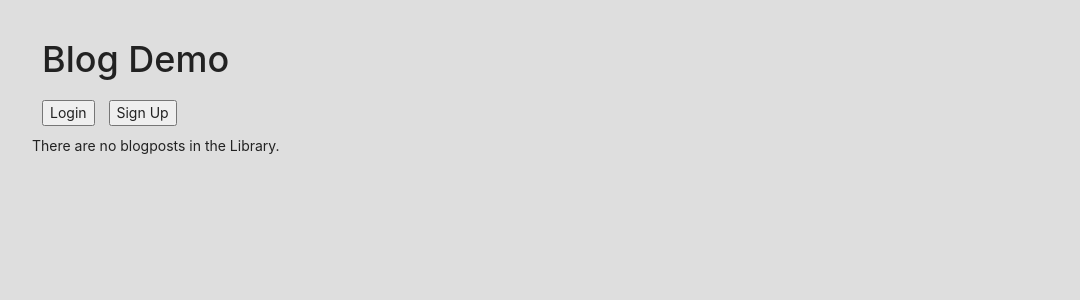
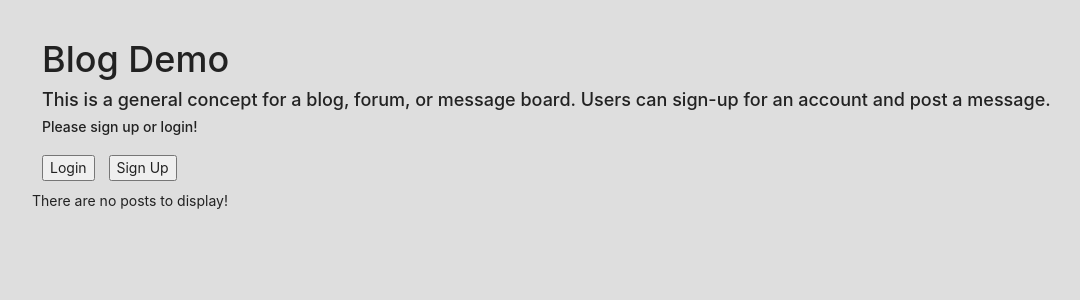
Before and after one commit to bacarlino/portfolio, a Django app: page /blog/ in a window 1280 px wide. Shown: the part 52-352 px from the top of the page, without its empty margins (23-1103 px from the left). Run offline with Django 3.2, Linux system fonts and the light colour scheme; data that the repository does not hold is empty; some libraries are stand-ins or nearby versions.

Commit message:
Add title message

```diff
--- a/blog/templates/blog/blogpost_list.html
+++ b/blog/templates/blog/blogpost_list.html
@@ -10,11 +10,14 @@
 </div>
 <div id="blog-header">
   <h1>Blog Demo</h1>
+  <h4>This is a general concept for a blog, forum, or message board. Users can sign-up for an account and post a message.</h4>
+
   {% if user.is_authenticated %}
     <h5>Logged in as: {{ user.get_username }}</h5>
   <a href={% url 'new_blog_post' %}><button>New Post</button></a>
     <a href="{% url 'logout' %}?next={{ request.path }}"><button>Logout</button></a>
   {% else %}
+    <h5>Please sign up or login!</h5>
     <a href="{% url 'login' %}?next={{ request.path }}">
       <button>Login</button>
     </a>
@@ -35,7 +38,7 @@
 
   {% else %}
   <p>
-    There are no blogposts in the Library.
+    There are no posts to display!
   </p>
   {% endif %}
 </div>
```
